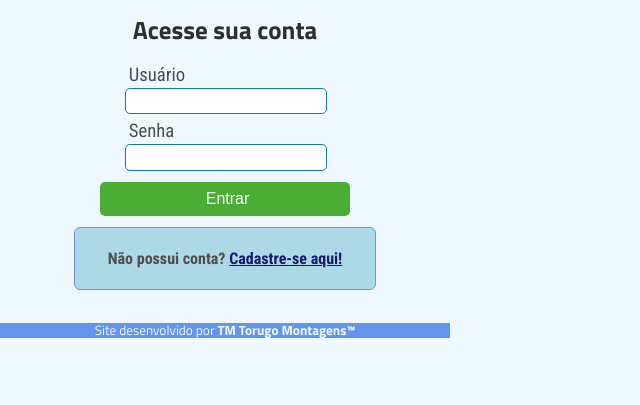
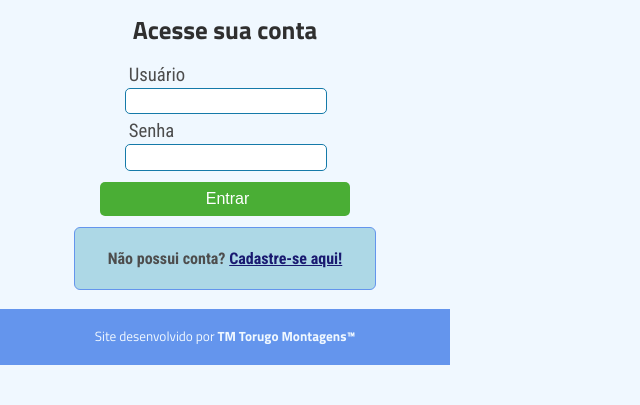
Before and after one commit to montanhadm/sel373, a Flask app: page / in a window 1280 px wide. Shown: the part 186-591 px from the top of the page, without its empty margins (0-640 px from the left). Run offline with Flask 2, Linux system fonts and the light colour scheme.

Commit message:
Pequena alteração para Footer

```diff
--- a/static/css/basic.css
+++ b/static/css/basic.css
@@ -72,6 +72,8 @@ footer {
     font-family: "Titillium Web", Helvetica, Arial, sans-serif;
     cursor: default;
     font-size: 10pt;
+    padding-bottom: 5pt;
+    padding-top: 5pt;
 }
 
 /*
@@ -141,5 +143,7 @@ Media Queries
             right: 0;
             bottom: 0;
             left: 0;
+            padding-bottom: 0pt;
+            padding-top: 0pt;
         }
 }
```
